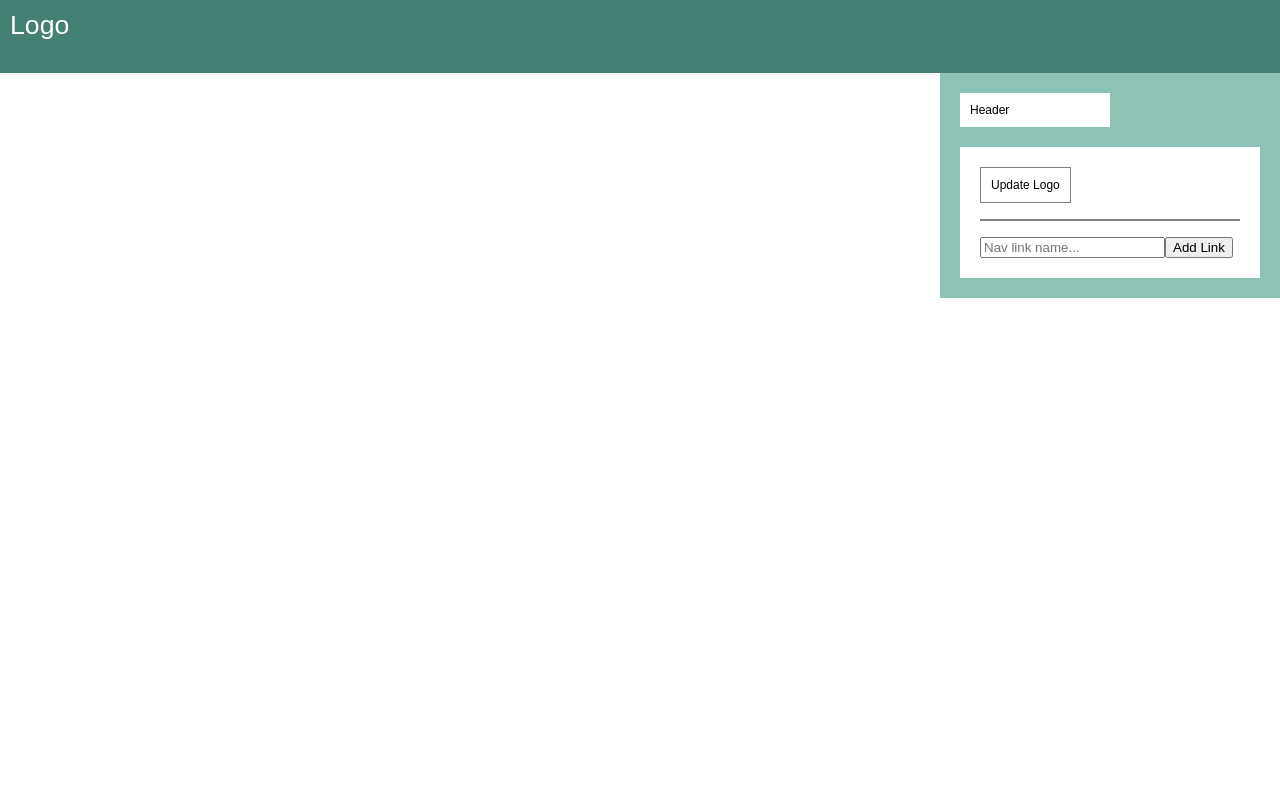
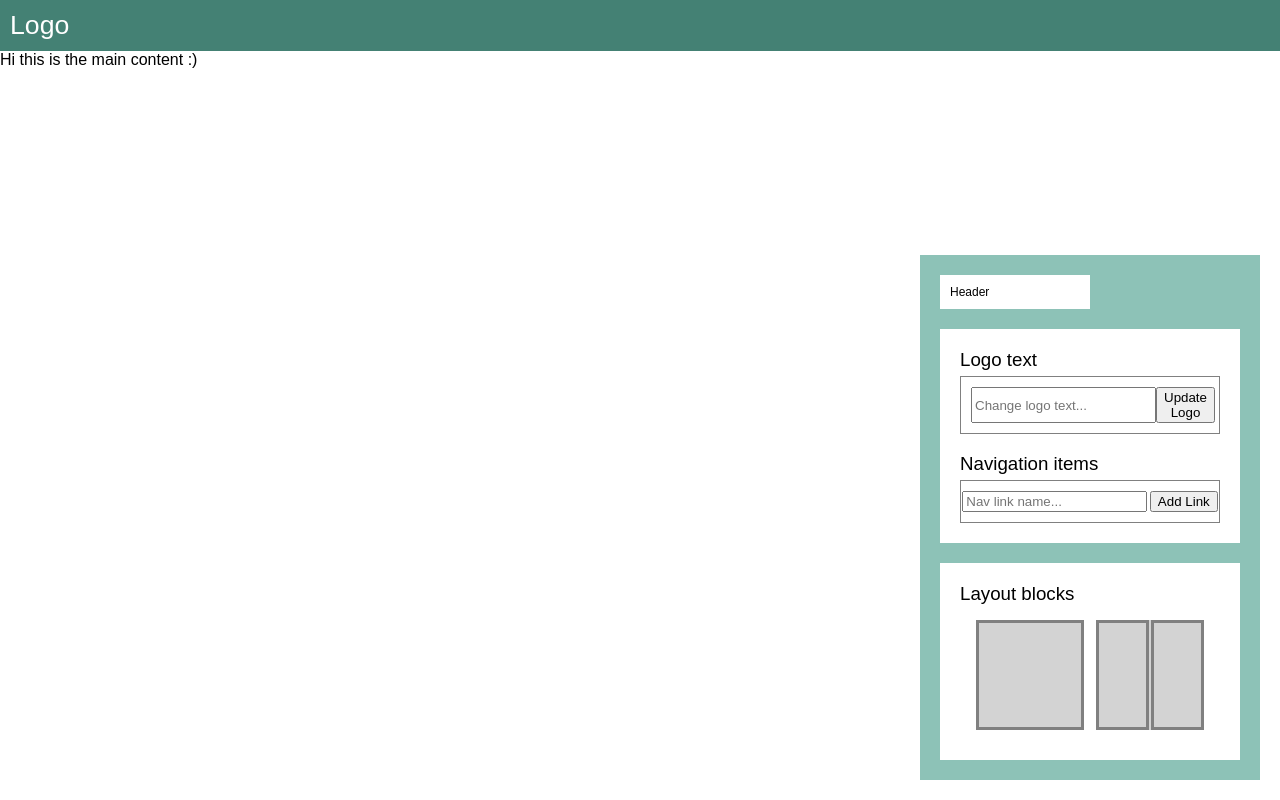
Before and after one commit to merlox/website-builder, a React app: page / in a window 1280 px wide. Built offline with nearby package versions, Linux system fonts and the light colour scheme.

Commit message:
Improved settings block

```diff
--- a/src/App.js
+++ b/src/App.js
@@ -7,6 +7,7 @@ class App extends Component {
     super(props)
     this.state = {
       headerLinks: localStorage.headerLinks ? JSON.parse(localStorage.headerLinks) : [],
+      logo: localStorage.logo ? localStorage.logo : 'Logo',
     }
   }
 
@@ -14,7 +15,7 @@ class App extends Component {
     return (
       <div className="main-container">
         <div className="navigation">
-          <div className="logo">Logo</div>
+          <div className="logo">{this.state.logo}</div>
           <div className="links">
             <ul>
               {this.state.headerLinks.map((item, i) => {
@@ -26,10 +27,15 @@ class App extends Component {
           </div>
         </div>
 
+        <div className="content-container">Hi this is the main content :)</div>
+
         <SettingsBox
           headerLinks={this.state.headerLinks}
           setHeaderLinks={headerLinks => {
             this.setState({headerLinks})
+          }}
+          setLogo={logo => {
+            this.setState({logo})
           }}
         />
       </div>
@@ -49,9 +55,35 @@ function SettingsBox (props) {
         <option value="content" name="admin-panel">Content</option>
       </select>
 
-      <div className="settings-header">
-        <button className="settings-header-logo" type="button">Update Logo</button>
-        <div className="settings-header-links">
+      <HeaderSettings
+        headerLinks={props.headerLinks}
+        setHeaderLinks={props.setHeaderLinks}
+        setLogo={props.setLogo}
+      />
+
+      <LayoutSettings
+      />
+    </div>
+  )
+}
+
+function HeaderSettings (props) {
+  const inputRef = React.createRef()
+  return (
+    <div className="settings-header">
+      <div className="settings-header-logo">
+        <h3>Logo text</h3>
+        <div className="settings-header-logo-actions">
+          <input type="text" ref={inputRef} placeholder="Change logo text..."/>
+          <button type="button" onClick={() => {
+            localStorage.setItem('logo', inputRef.current.value)
+            props.setLogo(inputRef.current.value)
+          }}>Update Logo</button>
+        </div>
+      </div>
+      <div className="settings-header-links">
+        <h3>Navigation items</h3>
+        <div className="settings-header-links-actions">
           <ul>
             {props.headerLinks.map((item, i) => {
               return (
@@ -81,14 +113,21 @@ function SettingsBox (props) {
           </form>
         </div>
       </div>
+    </div>
+  )
+}
 
-      {/*<div className="admin-panel-content">
-        <button type="button">Background Image</button>
-        <div>
-          <div className="left-block"></div>
-          <div className="right-block"></div>
+function LayoutSettings (props) {
+  return (
+    <div className="settings-layout">
+      <h3>Layout blocks</h3>
+      <div className="settings-layout-actions">
+        <div className="left-block"></div>
+        <div className="right-block">
+          <div></div>
+          <div></div>
         </div>
-      </div>*/}
+      </div>
     </div>
   )
 }
--- a/src/index.styl
+++ b/src/index.styl
@@ -1,90 +1,168 @@
 mainColor = rgb(68, 129, 116)
-secondaryColor = rgb(141, 194, 183)
+darkMainColor = rgb(42, 88, 78)
+halfDarkMainColor = rgb(56, 113, 101)
+lightMainColor = rgb(141, 194, 183)
 
 body
   margin: 0
   font-family: sans-serif
 
+h3
+  font-weight: 300
+
 .main-container
   display: grid
-  width: 100vw
 
-.navigation
-  background-color: mainColor
-  color: white
+  .navigation
+    background-color: mainColor
+    color: white
 
-  .logo
-    font-size: 20pt
-    padding-left: 10px
-    padding-top: 10px
+    .logo
+      font-size: 20pt
+      padding-left: 10px
+      padding-top: 10px
 
-  .links
-    width: 100%
-
-    ul
-      list-style-type: none
-      padding-left: 0
-      display: grid
-      grid-auto-flow: column
+    .links
       width: 100%
 
-    li
-      justify-self: center
+      ul
+        list-style-type: none
+        padding-left: 0
+        display: grid
+        grid-auto-flow: column
+        width: 100%
+        margin: 0
+        cursor: pointer
+        margin-top: 10px
 
-.settings-box
-  width: 300px
-  background-color: secondaryColor
-  padding: 20px
-  justify-self: right
+      li
+        justify-self: center
+        padding: 10px
+        width: 100%
+        box-sizing: border-box
+        text-align: center
 
-  .settings-select
-    border: 0
-    background-color: white
-    width: 50%
-    border-radius: 0
-    -webkit-appearance: none
-    -moz-appearance: none
-    padding: 10px
-    position: relative
-    cursor: pointer
-    font-size: 12px !important
+        &:hover
+          background-color: darkMainColor
 
-    &:hover
-      background-color: mainColor
-      color: white
+        &:active
+          background-color: halfDarkMainColor
 
-.settings-header
-  background-color: white
-  padding: 20px
-  margin-top: 20px
-  border: 0
+  .settings-box
+    width: 300px
+    background-color: lightMainColor
+    padding: 20px
+    justify-self: right
+    position: absolute
+    right: 20px
+    bottom: 20px
 
-  .settings-header-logo
-    border: 1px solid grey
-    background-color: white
-    padding: 10px
-    cursor: pointer
-    font-size: 12px
-
-  .settings-header-links ul
-    list-style-type: none
-    padding-left: 0
-    border: 1px solid grey
-
-    li
-      font-size: 12px
+    .settings-select
+      border: 0
+      background-color: white
+      width: 50%
+      border-radius: 0
+      -webkit-appearance: none
+      -moz-appearance: none
       padding: 10px
       position: relative
       cursor: pointer
+      font-size: 12px !important
 
       &:hover
         background-color: mainColor
         color: white
 
-      &:after
-        content: 'x'
-        position: absolute
-        right: 10px
-        width: 20px
-        height: 20px
-        text-align: center
+    .settings-header
+      background-color: white
+      padding: 20px
+      margin-top: 20px
+      border: 0
+
+      .settings-header-logo
+        h3
+          margin-top: 0
+          margin-bottom: 5px
+
+        .settings-header-logo-actions
+          font-size: 12px
+          display: flex
+          flex-direction: row
+          justify-content: space-around
+          border: 1px solid grey
+          padding: 10px
+
+      .settings-header-links
+        h3
+          margin-bottom: 5px
+
+        .settings-header-links-actions
+          border: 1px solid grey
+
+          ul
+            list-style-type: none
+            padding-left: 0
+            margin: 0
+
+            li
+              font-size: 12px
+              padding: 10px
+              position: relative
+              cursor: pointer
+
+              &:hover
+                background-color: mainColor
+                color: white
+
+              &:after
+                content: 'x'
+                position: absolute
+                right: 10px
+                width: 20px
+                height: 20px
+                text-align: center
+
+          form
+            margin: 10px auto
+            display: flex
+            flex-direction: row
+            justify-content: space-around
+
+    .settings-layout
+      background-color: white
+      padding: 20px
+      margin-top: 20px
+      border: 0
+
+      h3
+        margin-top: 0
+        margin-bottom: 5px
+
+      .settings-layout-actions
+          font-size: 12px
+          display: flex
+          flex-direction: row
+          justify-content: space-around
+          padding: 10px
+
+          .left-block
+          .right-block
+            display: flex
+            justify-content: space-between
+            height: 110px
+            background-color: lightgrey
+            box-sizing: border-box
+            width: 45%
+
+          .left-block
+            border: 3px solid grey
+
+          .right-block
+            display: flex
+            justify-content: space-between
+
+            div
+              width: 49%
+              border: 3px solid grey
+              box-sizing: border-box
+              display: inline-block
```
Also changed, not shown: 4 other files (tests, documents, lock files or other folders).
